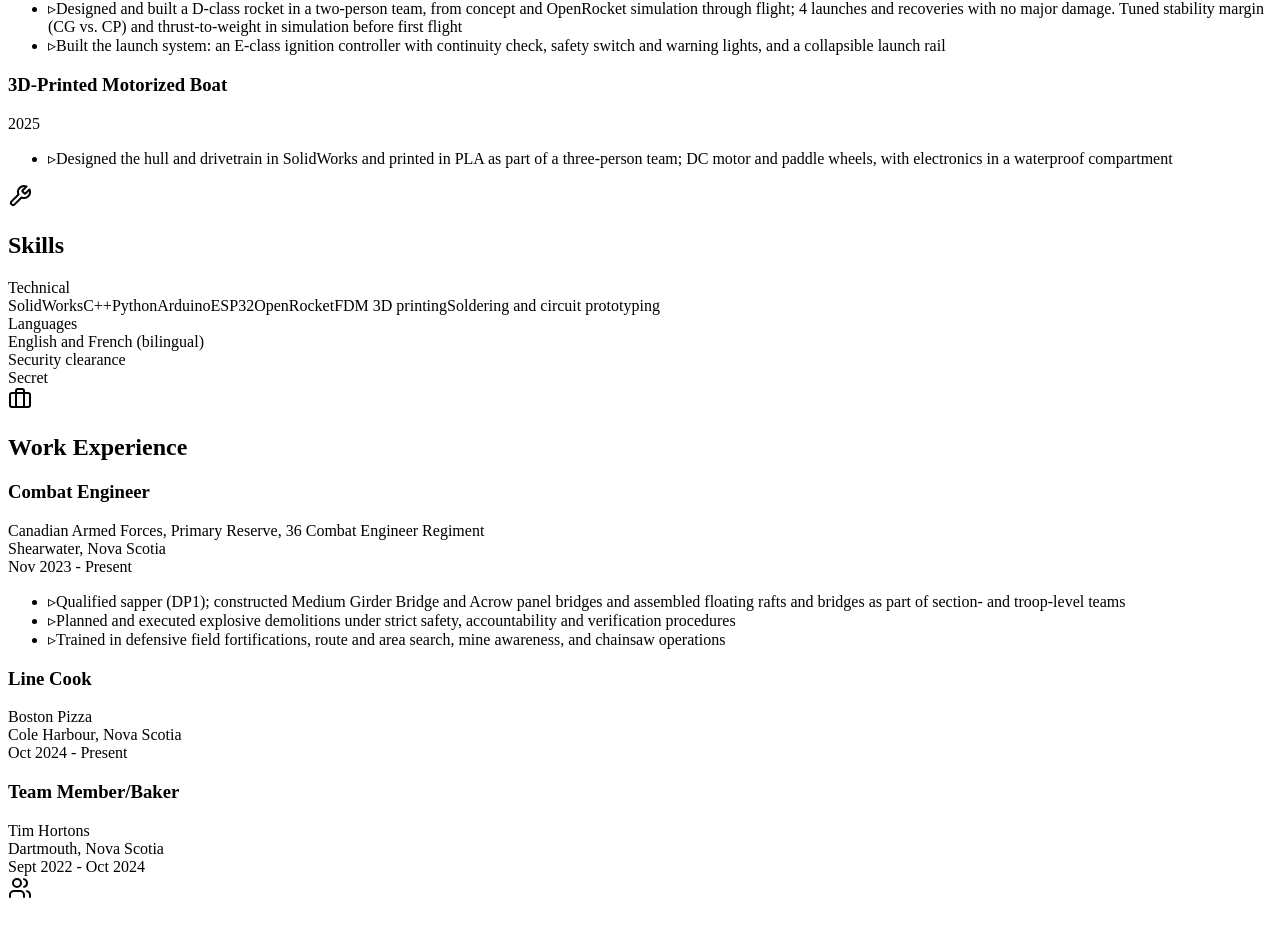
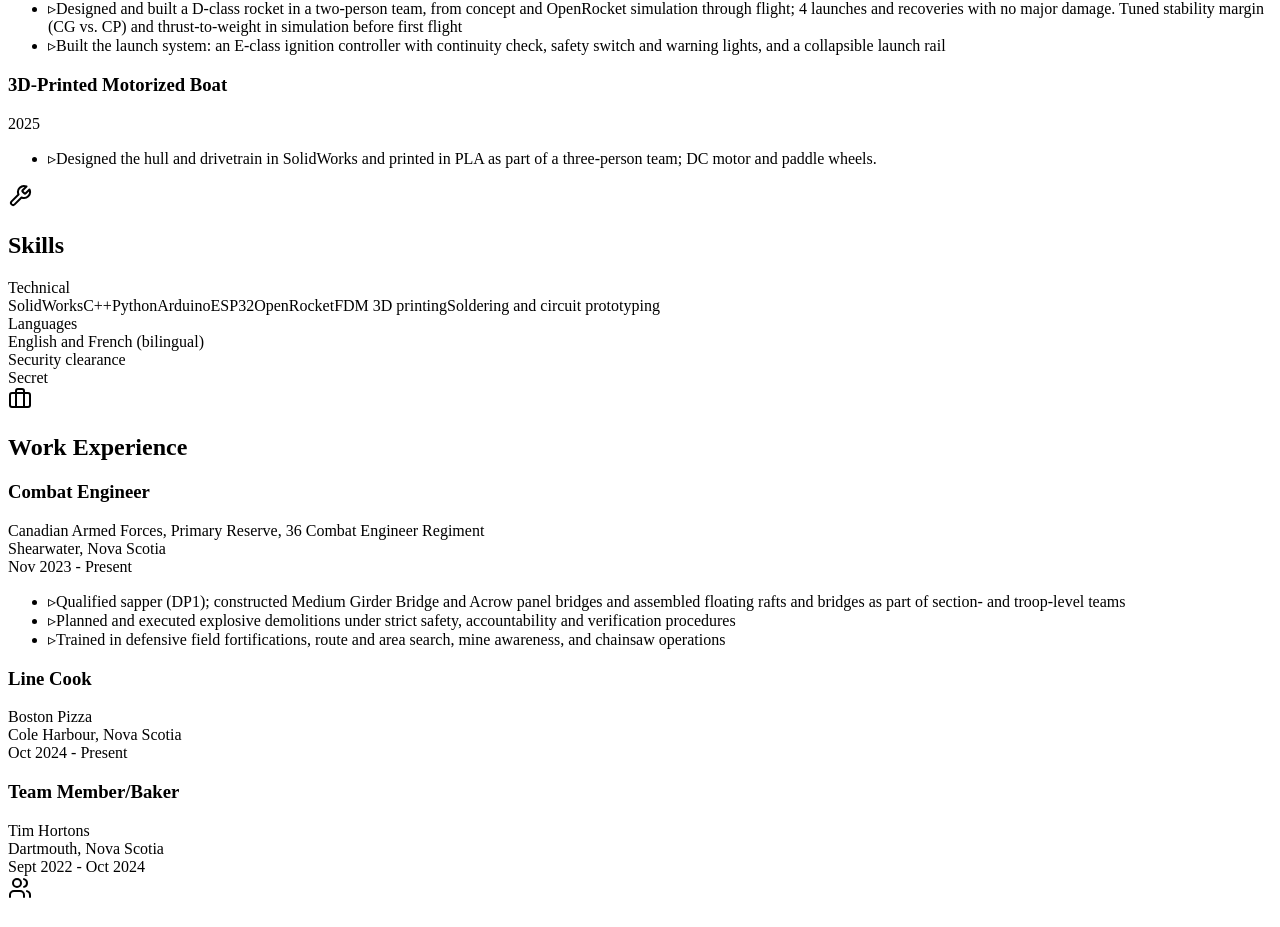
Before and after one commit to JaxonYon/portfolio, a React (Vite) app: page /resume in a window 1280 px wide. Shown: the part 1119-2046 px from the top of the page. Built offline with nearby package versions, Linux system fonts and the light colour scheme; the HTML template or start-up script is replaced by a standard one.

Commit message:
resume wording update for boat

```diff
--- a/src/app/pages/ResumePage.tsx
+++ b/src/app/pages/ResumePage.tsx
@@ -64,7 +64,7 @@ export function ResumePage() {
       title: "3D-Printed Motorized Boat",
       period: "2025",
       details: [
-        "Designed the hull and drivetrain in SolidWorks and printed in PLA as part of a three-person team; DC motor and paddle wheels, with electronics in a waterproof compartment",
+        "Designed the hull and drivetrain in SolidWorks and printed in PLA as part of a three-person team; DC motor and paddle wheels.",
       ],
     },
   ];
```
Also changed, not shown: public/images/README.md (deleted).
